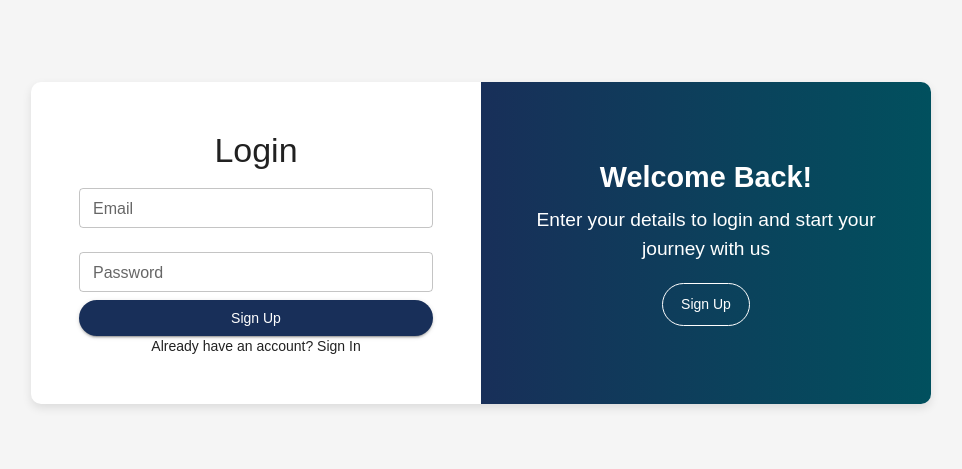
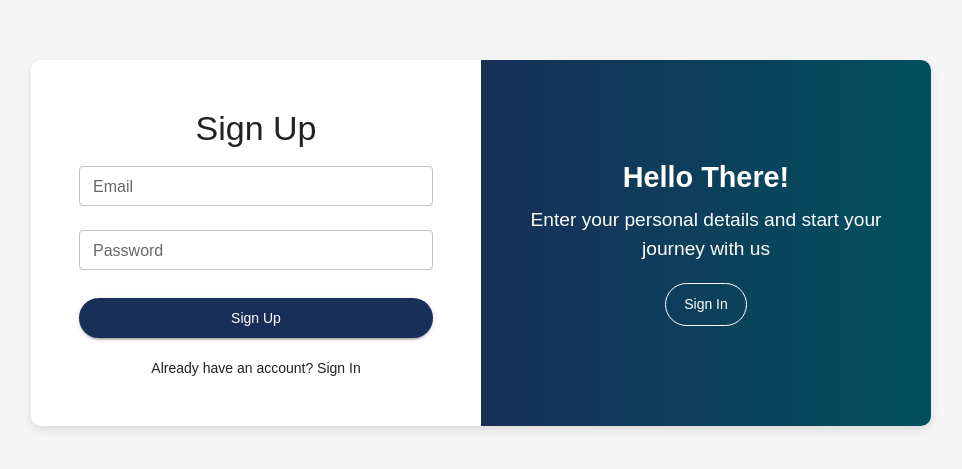
Before and after one commit to rajibdas51/jobportal, a Next.js app: page /register in a window 1280 px wide. Shown: the part 157-626 px from the top of the page, without its empty margins (159-1121 px from the left). Built offline with nearby package versions, Linux system fonts and the light colour scheme.

Commit message:
design login and register page

```diff
--- a/src/app/(auth)/register/page.jsx
+++ b/src/app/(auth)/register/page.jsx
@@ -19,7 +19,7 @@ const RegisterPage = () => {
       >
         <Box className={`${styles.formSection} ${styles.formLeft}`}>
           <Typography variant='h4' className={styles.title}>
-            Login
+            Sign Up
           </Typography>
           <TextField
             fullWidth
@@ -43,7 +43,7 @@ const RegisterPage = () => {
             variant='contained'
             color='primary'
             fullWidth
-            className={styles.button}
+            sx={{ padding: '8px 18px', my: '20px' }}
           >
             Sign Up
           </Button>
@@ -58,9 +58,9 @@ const RegisterPage = () => {
           </Typography>
         </Box>
         <Box className={`${styles.sidePanel} ${styles.panelRight}`}>
-          <Typography variant='h4'>Welcome Back!</Typography>
+          <Typography variant='h4'>Hello There!</Typography>
           <Typography variant='body1' sx={{ fontSize: '2rem', mb: '20px' }}>
-            Enter your details to login and start your journey with us
+            Enter your personal details and start your journey with us
           </Typography>
           <Button
             sx={{
@@ -69,9 +69,9 @@ const RegisterPage = () => {
               padding: '8px 18px',
             }}
             className={styles.sideButton}
-            onClick={() => router.push('/register')}
+            onClick={() => router.push('/login')}
           >
-            Sign Up
+            Sign In
           </Button>
         </Box>
       </Box>
```
